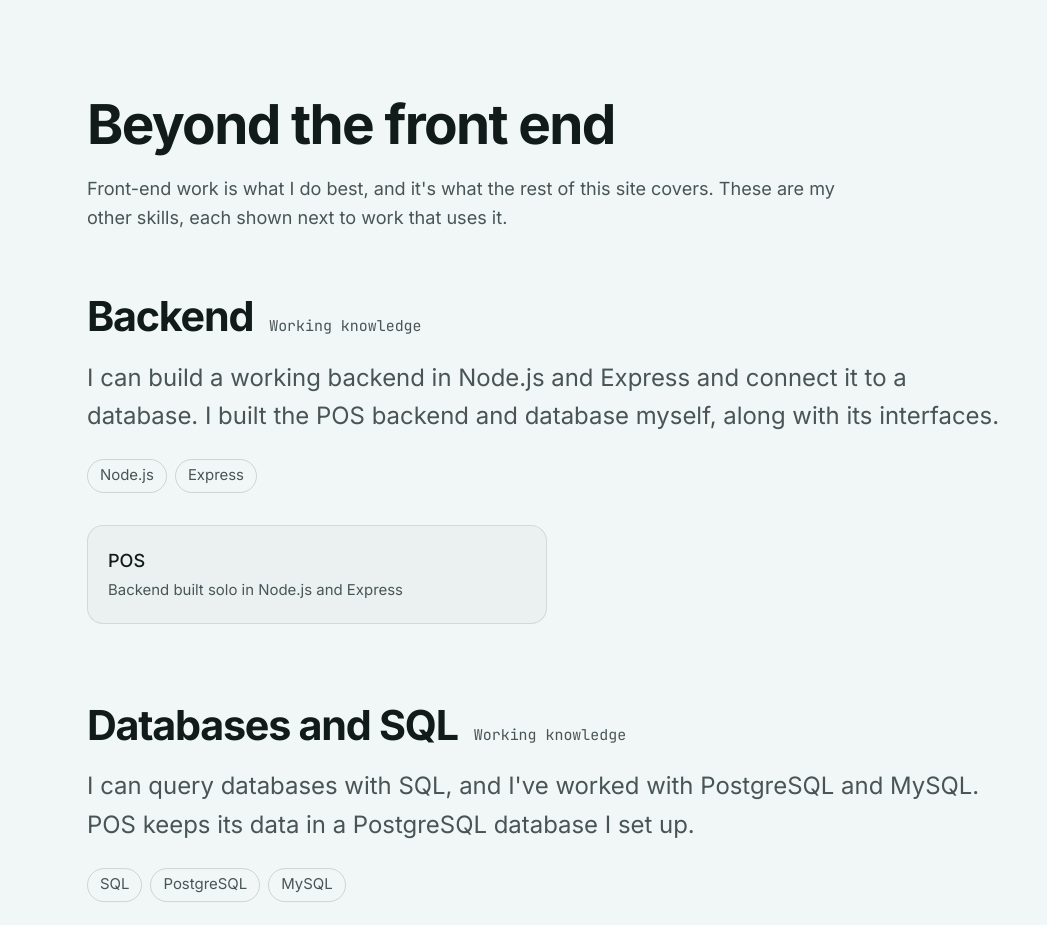
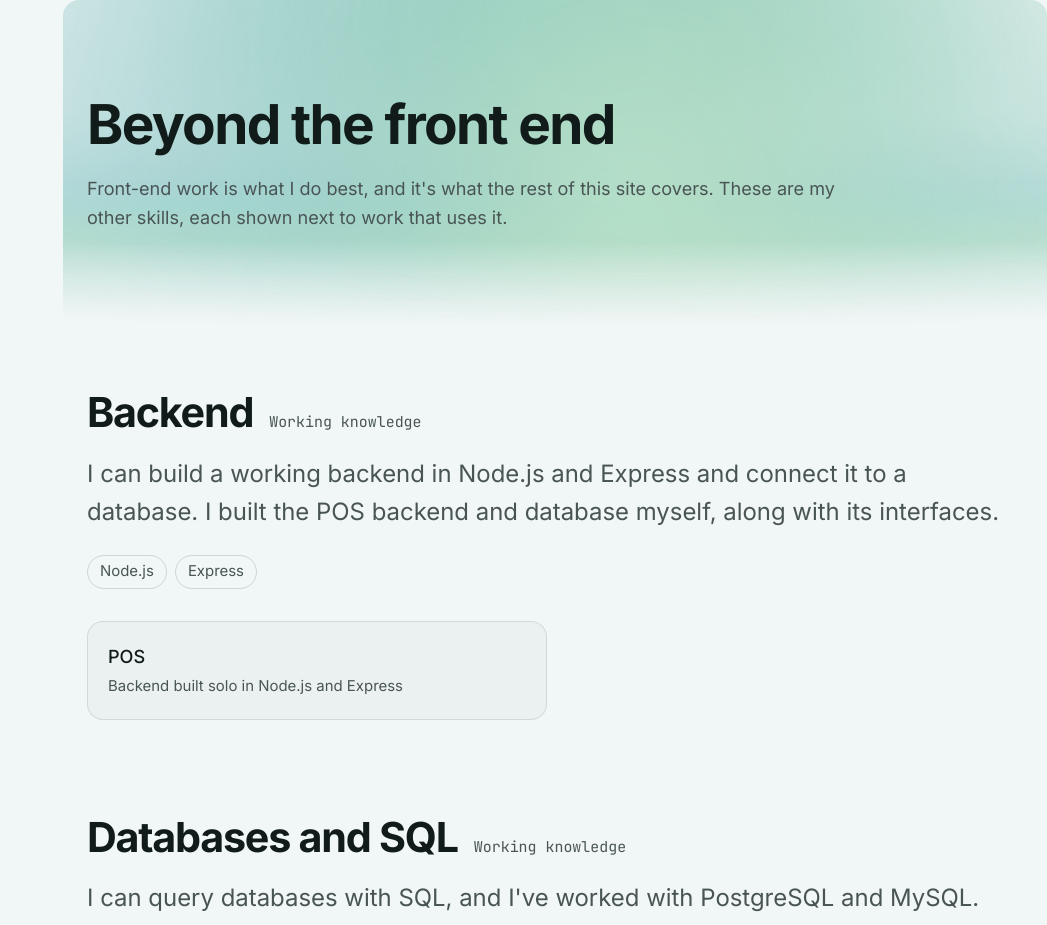
Before and after one commit to obfdanso/portfolio, a Next.js app: page /skills in a window 1280 px wide. Shown: the top 925 px of the page, without its empty margins (233-1280 px from the left). Built offline with nearby package versions, Linux system fonts and the light colour scheme.

Commit message:
added the skills page gradient, hoverable topic tags and home-size project cards

```diff
--- a/app/globals.css
+++ b/app/globals.css
@@ -421,7 +421,9 @@ button,
 @media (min-width: 768px) {
   .project-rail {
     grid-auto-flow: column;
-    grid-auto-columns: minmax(20rem, 24rem);
+    /* Two columns' worth, the same width as a card in the home page's
+       two-column grid; the rest of the rail is reached by scrolling. */
+    grid-auto-columns: calc((100% - 1.5rem) / 2);
     grid-template-columns: none;
     overflow-x: auto;
     scroll-snap-type: x mandatory;
--- a/app/skills/page.tsx
+++ b/app/skills/page.tsx
@@ -1,5 +1,6 @@
 import type { Metadata } from "next";
 import { SkillSection } from "@/components/skill-section";
+import { MeshGradient } from "@/components/ui/mesh-gradient";
 import { skills } from "@/content/skills";
 import { loadProjects } from "@/lib/content";
 import { resolveEvidence } from "@/lib/skills";
@@ -18,15 +19,20 @@ export default function SkillsPage() {
   const projects = loadProjects();
 
   return (
-    <div className="container-page py-24">
+    <>
+      <section className="mesh-host relative overflow-hidden py-24 md:rounded-2xl">
+        <MeshGradient />
+        <div className="container-page">
           <h1 className="enter enter--solid text-step-4">Beyond the front end</h1>
           <p className="mt-5 max-w-2xl text-fg-muted">
             {
               "Front-end work is what I do best, and it's what the rest of this site covers. These are my other skills, each shown next to work that uses it."
             }
           </p>
+        </div>
+      </section>
 
-      <div className="mt-16 space-y-20">
+      <div className="container-page space-y-20 py-16">
         {skills.map((section) => (
           <SkillSection
             key={section.id}
@@ -35,6 +41,6 @@ export default function SkillsPage() {
           />
         ))}
       </div>
-    </div>
+    </>
   );
 }
--- a/components/skill-section.tsx
+++ b/components/skill-section.tsx
@@ -33,7 +33,7 @@ export function SkillSection({
           {section.tags.map((tag) => (
             <li
               key={tag}
-              className="rounded-full border border-fg-muted/20 px-3 py-1 text-step-xs text-fg-muted"
+              className="pill pill-muted rounded-full border border-fg-muted/20 px-3 py-1 text-step-xs text-fg-muted"
             >
               {tag}
             </li>
```
Also changed, not shown: 2 other files (tests, documents, lock files or other folders). Lines whose indentation alone changed are shown as unchanged.
